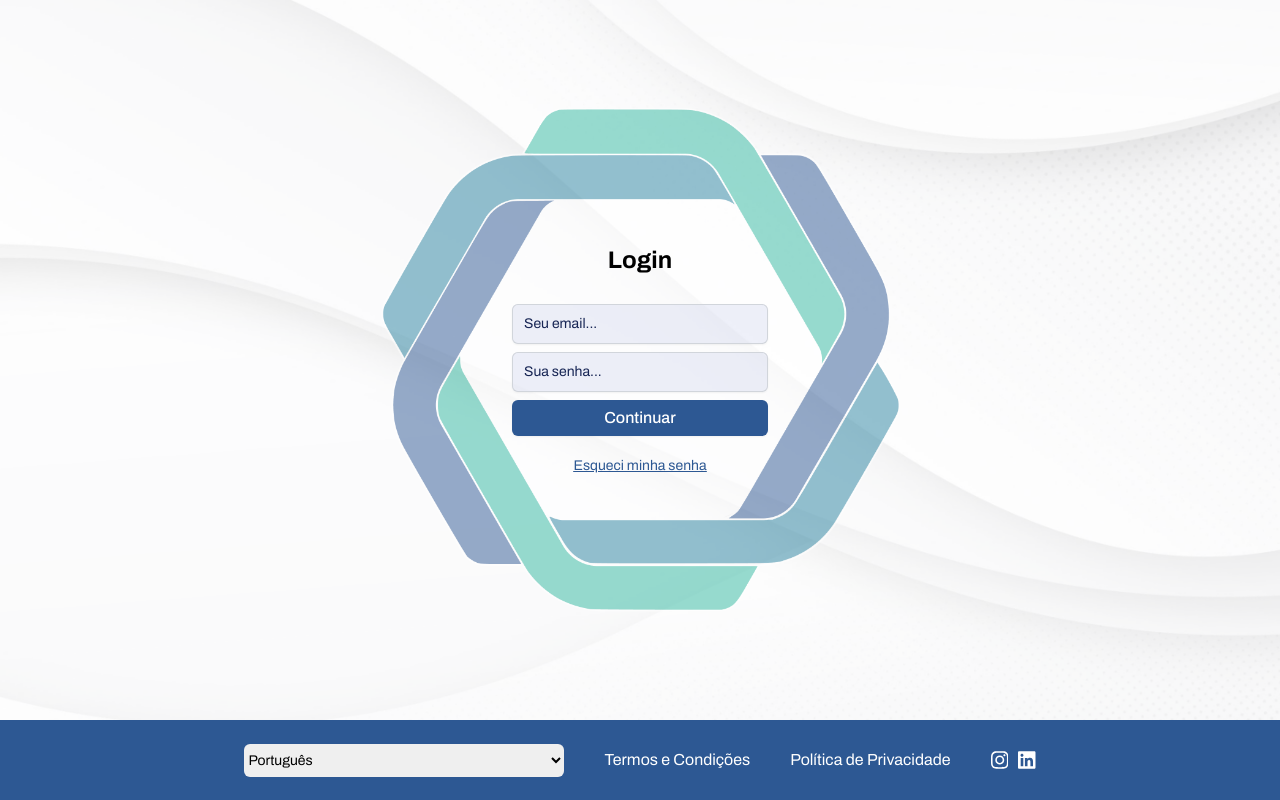
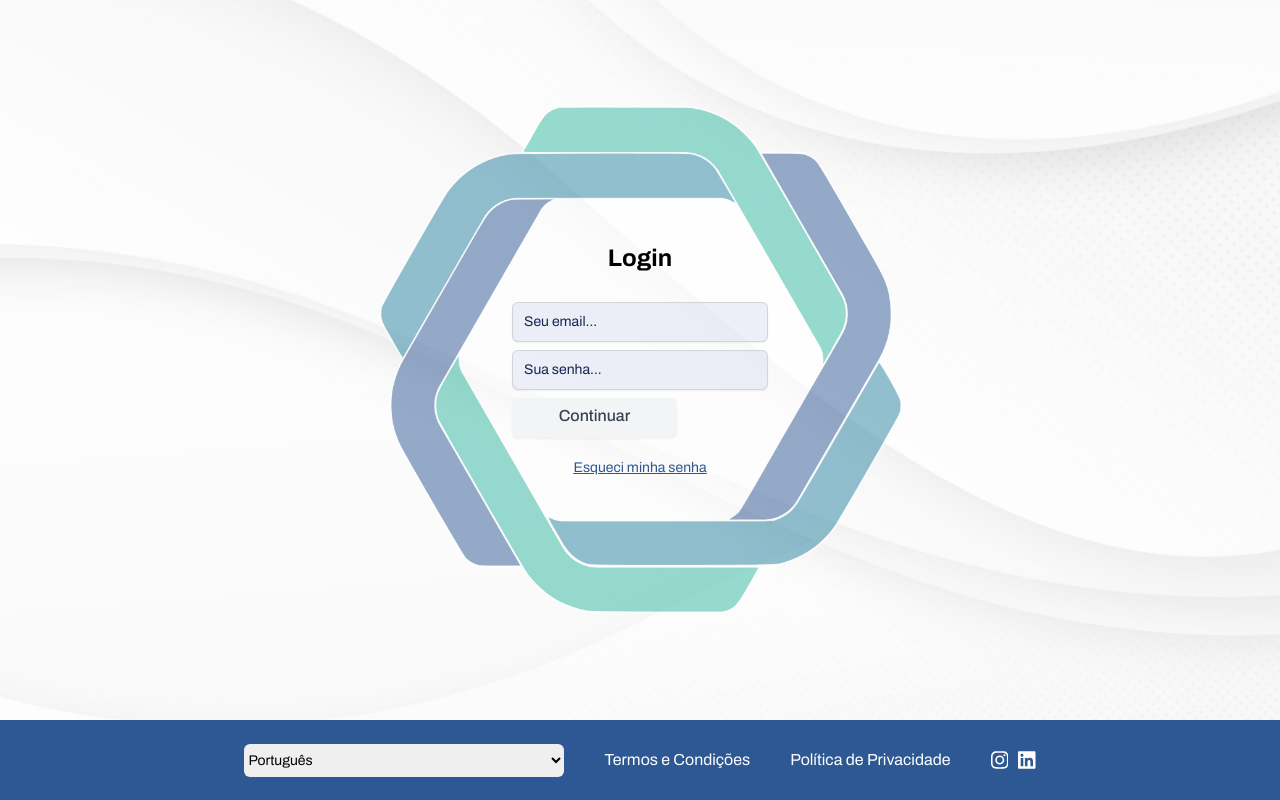
Before and after one commit to MateoMigone/ortesys-3D, a Nuxt app: page /login in a window 1280 px wide. Built offline with nearby package versions, Linux system fonts and the light colour scheme.

Commit message:
Created print card component and modified button component

```diff
--- a/components/Button.vue
+++ b/components/Button.vue
@@ -1,23 +1,47 @@
 <template>
-  <div>
-    <button
-      class="flex w-full justify-center rounded-md px-3 py-1.5 text-md font-medium leading-6 text-white shadow-sm focus-visible:outline focus-visible:outline-2 focus-visible:outline-offset-2"
-    >
-      {{ text }}
-    </button>
-  </div>
+  <button
+    :class="[
+      'flex w-[165px] h-[40px] justify-center rounded-md px-3 py-1.5 text-md font-medium leading-6 shadow-sm focus-visible:outline focus-visible:outline-2 focus-visible:outline-offset-2 transition-colors',
+      textColorClass,
+      bgColorClass,
+      hoverTextColorClass,
+      hoverBgColorClass,
+    ]"
+  >
+    {{ text }}
+  </button>
 </template>
 
 <script setup>
-const { text } = defineProps(["text"]);
+const { text, color } = defineProps({
+  text: String,
+  color: String,
+});
+
+const colorMap = {
+  blue: {
+    text: "text-blue-700",
+    bg: "bg-blue-100",
+    hoverText: "hover:text-white",
+    hoverBg: "hover:bg-blue-500",
+  },
+  red: {
+    text: "text-red-700",
+    bg: "bg-red-100",
+    hoverText: "hover:text-white",
+    hoverBg: "hover:bg-red-500",
+  },
+  yellow: {
+    text: "text-yellow-700",
+    bg: "bg-yellow-100",
+    hoverText: "hover:text-white",
+    hoverBg: "hover:bg-yellow-500",
+  },
+  // Add other colors as needed
+};
+
+const textColorClass = colorMap[color]?.text || "text-gray-700";
+const bgColorClass = colorMap[color]?.bg || "bg-gray-100";
+const hoverTextColorClass = colorMap[color]?.hoverText || "";
+const hoverBgColorClass = colorMap[color]?.hoverBg || "";
 </script>
-
-<style scoped>
-button {
-  background-color: rgba(45, 88, 147, 1);
-}
-
-button:hover {
-  background-color: #2fb7a0;
-}
-</style>
--- /dev/null
+++ b/components/PrintCard.vue
@@ -0,0 +1,16 @@
+<template>
+  <div class="flex justify-center items-center my-4">
+    <div
+      class="w-[800px] h-[114.38px] border-2 border-gray-300 rounded-xl shadow-md flex items-center px-6"
+    >
+      <h3 class="text-2xl font-archivo font-bold whitespace-nowrap">
+        Impressora 01
+      </h3>
+      <div class="flex gap-2.5 ml-auto">
+        <Button text="Editar" color="blue" />
+        <Button text="Remover" color="red" />
+        <Button text="Controle de acesso" color="yellow" />
+      </div>
+    </div>
+  </div>
+</template>
```
